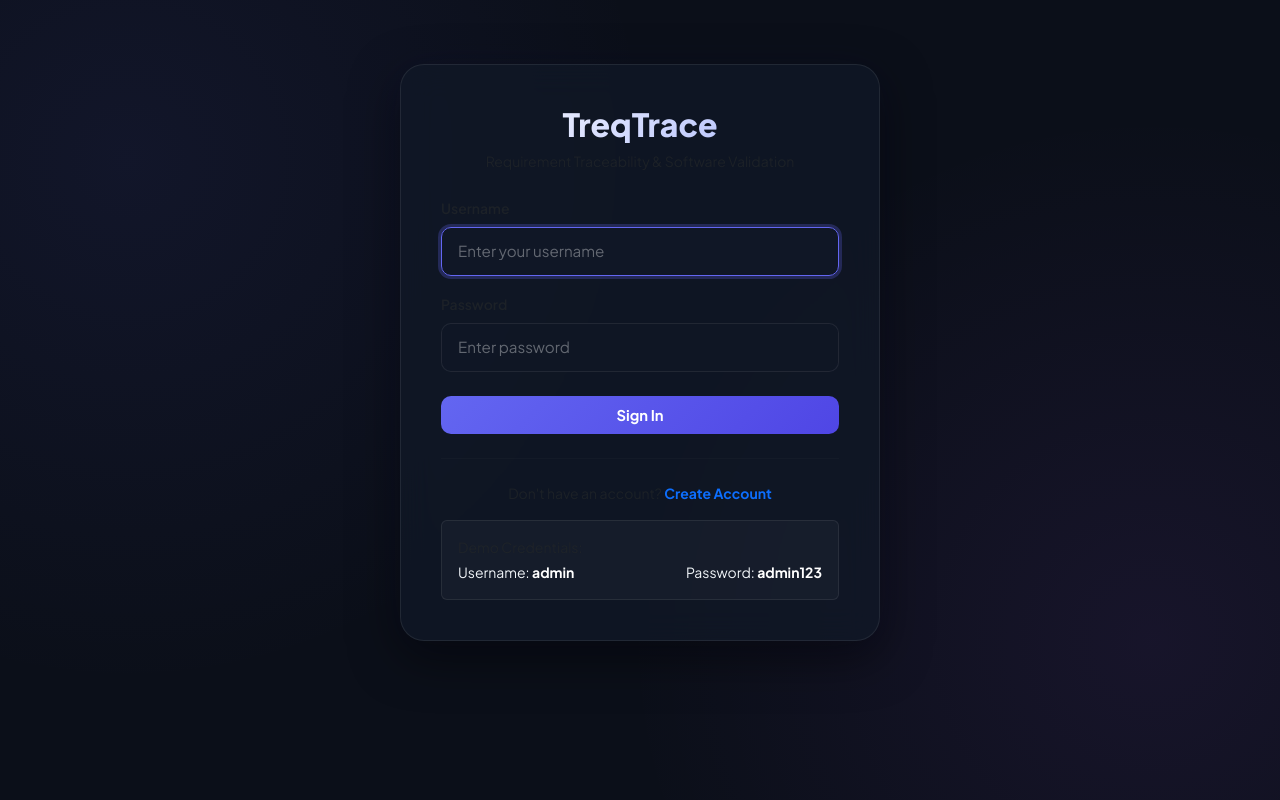
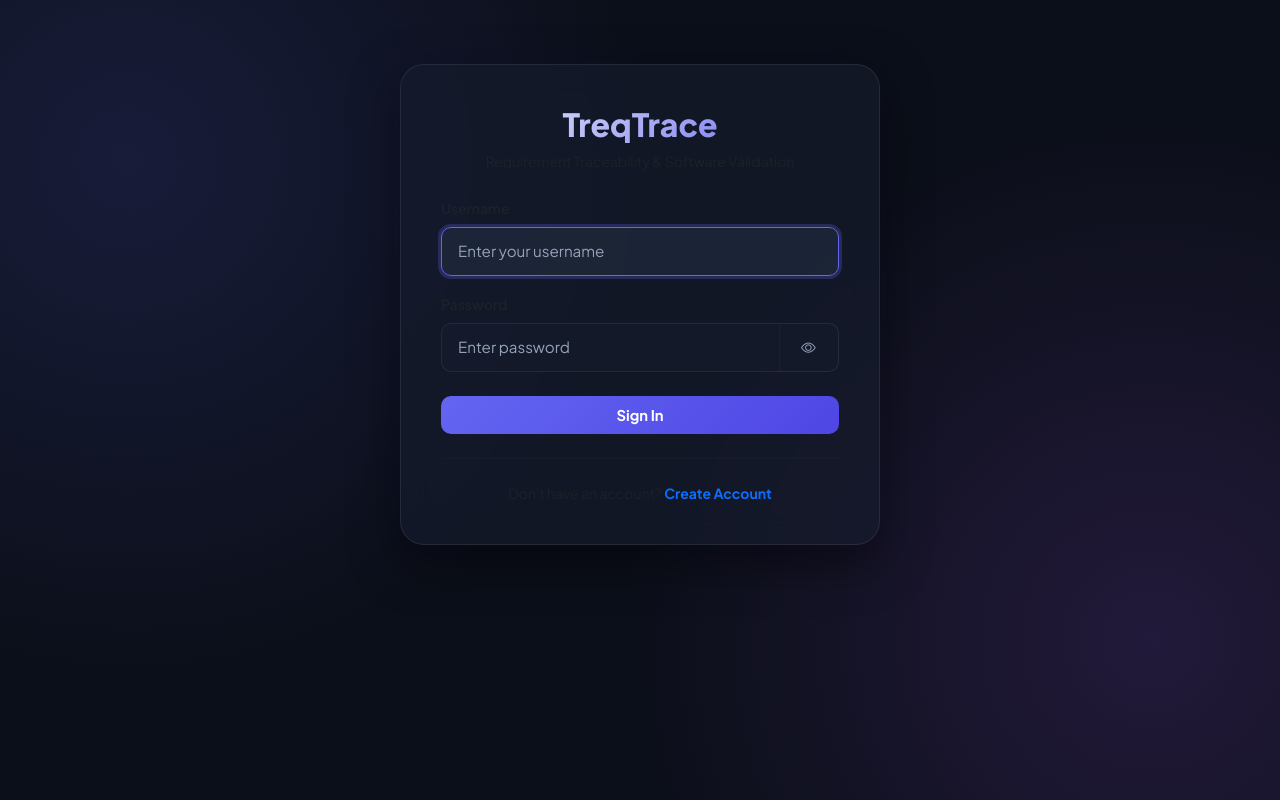
Before and after one commit to tolu3025/Treqtrace, a Flask app: page /login in a window 1280 px wide. Run offline with Flask 3, Linux system fonts and the light colour scheme.

Commit message:
feat: light/dark theme toggle, password visibility toggle, login UI cleanup

```diff
--- a/static/css/style.css
+++ b/static/css/style.css
@@ -1,12 +1,58 @@
 /* ==========================================================================
-   TreqTrace - Premium Design System (Modern Glassmorphic Slate & Indigo)
+   TreqTrace - Premium Design System (Themeable Glassmorphic Slate & Indigo)
    Author: Oluwagbemiga Opemipo Stephen
    ========================================================================== */
 
 @import url('https://fonts.googleapis.com/css2?family=Plus+Jakarta+Sans:wght@400;500;600;700;800&family=Inter:wght@300;400;500;600;700&display=swap');
 
 :root {
-    /* Palette */
+    /* Light Mode Palette (Default) */
+    --bg-primary: #f8fafc;
+    --bg-secondary: #f1f5f9;
+    --bg-surface: rgba(255, 255, 255, 0.75);
+    --bg-surface-hover: rgba(248, 250, 252, 0.9);
+
+    --primary: #4f46e5;
+    --primary-hover: #4338ca;
+    --primary-light: rgba(79, 70, 229, 0.08);
+    --primary-glow: rgba(79, 70, 229, 0.2);
+
+    --accent: #7c3aed;
+    --accent-light: rgba(124, 58, 237, 0.08);
+
+    --text-main: #0f172a;
+    --text-muted: #64748b;
+    --text-inverse: #ffffff;
+
+    --border: rgba(0, 0, 0, 0.08);
+    --border-hover: rgba(79, 70, 229, 0.25);
+
+    /* Vibrant Status Colors */
+    --success: #10b981;
+    --success-light: rgba(16, 185, 129, 0.1);
+    --danger: #ef4444;
+    --danger-light: rgba(239, 68, 68, 0.1);
+    --warning: #f59e0b;
+    --warning-light: rgba(245, 158, 11, 0.1);
+    --info: #06b6d4;
+    --info-light: rgba(6, 182, 212, 0.1);
+
+    /* Shadows & Effects */
+    --shadow-sm: 0 1px 3px rgba(0, 0, 0, 0.05);
+    --shadow-md: 0 4px 12px rgba(0, 0, 0, 0.05);
+    --shadow-lg: 0 12px 32px rgba(0, 0, 0, 0.08);
+    --shadow-glow: 0 0 15px var(--primary-glow);
+
+    --radius-sm: 10px;
+    --radius-md: 16px;
+    --radius-lg: 24px;
+    --radius-full: 9999px;
+
+    --backdrop-blur: blur(16px);
+}
+
+body.dark-theme {
+    /* Dark Mode Palette */
     --bg-primary: #0b0f19;
     --bg-secondary: #111827;
     --bg-surface: rgba(22, 28, 45, 0.7);
@@ -22,12 +68,11 @@
 
     --text-main: #f1f5f9;
     --text-muted: #94a3b8;
-    --text-dark: #0f172a;
+    --text-inverse: #0f172a;
 
     --border: rgba(255, 255, 255, 0.08);
     --border-hover: rgba(99, 102, 241, 0.3);
 
-    /* Vibrant Status Colors */
     --success: #10b981;
     --success-light: rgba(16, 185, 129, 0.15);
     --danger: #ef4444;
@@ -337,9 +376,9 @@ body {
 
 /* Form Controls */
 .form-control, .form-select {
-    background-color: rgba(17, 24, 39, 0.6);
+    background-color: var(--bg-surface);
     border: 1px solid var(--border);
-    color: #ffffff;
+    color: var(--text-main);
     border-radius: var(--radius-sm);
     padding: 0.75rem 1rem;
     font-size: 0.95rem;
@@ -347,14 +386,34 @@ body {
 }
 
 .form-control:focus, .form-select:focus {
-    background-color: rgba(17, 24, 39, 0.9);
+    background-color: var(--bg-surface-hover);
     border-color: var(--primary);
     box-shadow: 0 0 0 3px rgba(99, 102, 241, 0.25);
-    color: #ffffff;
+    color: var(--text-main);
 }
 
 .form-control::placeholder {
-    color: rgba(255, 255, 255, 0.35);
+    color: var(--text-muted);
+}
+
+/* Input group styling for password eye toggle */
+.input-group .form-control {
+    border-top-right-radius: 0;
+    border-bottom-right-radius: 0;
+}
+
+.input-group .password-toggle-btn {
+    border-top-left-radius: 0;
+    border-bottom-left-radius: 0;
+    border: 1px solid var(--border);
+    border-left: none;
+    background-color: var(--bg-surface);
+    color: var(--text-muted);
+}
+
+.input-group .password-toggle-btn:hover {
+    background-color: var(--bg-surface-hover);
+    color: var(--text-main);
 }
 
 /* Breadcrumb */
@@ -390,7 +449,7 @@ body {
     margin: 4rem auto;
     padding: 2.5rem;
     border-radius: var(--radius-lg);
-    background: rgba(17, 24, 39, 0.75);
+    background: var(--bg-surface);
     backdrop-filter: var(--backdrop-blur);
     -webkit-backdrop-filter: var(--backdrop-blur);
     border: 1px solid var(--border);
@@ -400,7 +459,7 @@ body {
 .auth-title {
     font-weight: 800;
     font-size: 2rem;
-    background: linear-gradient(135deg, #ffffff 0%, #a5b4fc 100%);
+    background: linear-gradient(135deg, var(--text-main) 0%, var(--primary) 100%);
     -webkit-background-clip: text;
     -webkit-text-fill-color: transparent;
     margin-bottom: 0.5rem;
--- a/static/js/app.js
+++ b/static/js/app.js
@@ -1,12 +1,72 @@
 /* TreqTrace - Application JavaScript */
 
 document.addEventListener('DOMContentLoaded', function() {
+    // Theme Management
+    const themeToggle = document.getElementById('themeToggleBtn');
+
+    // Check local storage or system preference
+    const savedTheme = localStorage.getItem('theme');
+    if (savedTheme === 'dark') {
+        document.body.classList.add('dark-theme');
+        updateThemeToggleIcon(true);
+    } else if (savedTheme === 'light') {
+        document.body.classList.remove('dark-theme');
+        updateThemeToggleIcon(false);
+    } else {
+        // Default to dark theme if not set
+        document.body.classList.add('dark-theme');
+        updateThemeToggleIcon(true);
+    }
+
+    if (themeToggle) {
+        themeToggle.addEventListener('click', () => {
+            const isDark = document.body.classList.toggle('dark-theme');
+            localStorage.setItem('theme', isDark ? 'dark' : 'light');
+            updateThemeToggleIcon(isDark);
+
+            // Re-render chart if it exists to match theme border colors
+            if (window.validationChartInstance) {
+                window.validationChartInstance.options.datasets[0].borderColor = isDark ? '#111827' : '#ffffff';
+                window.validationChartInstance.options.plugins.legend.labels.color = isDark ? '#94a3b8' : '#64748b';
+                window.validationChartInstance.update();
+            }
+        });
+    }
+
+    function updateThemeToggleIcon(isDark) {
+        if (!themeToggle) return;
+        const icon = themeToggle.querySelector('i');
+        if (isDark) {
+            icon.className = 'bi bi-sun-fill';
+        } else {
+            icon.className = 'bi bi-moon-fill';
+        }
+    }
+
+    // Password Visibility Toggle
+    document.querySelectorAll('.password-toggle-btn').forEach(btn => {
+        btn.addEventListener('click', function() {
+            const container = this.closest('.input-group');
+            const input = container.querySelector('input');
+            const icon = this.querySelector('i');
+            if (input.type === 'password') {
+                input.type = 'text';
+                icon.classList.remove('bi-eye');
+                icon.classList.add('bi-eye-slash');
+            } else {
+                input.type = 'password';
+                icon.classList.remove('bi-eye-slash');
+                icon.classList.add('bi-eye');
+            }
+        });
+    });
+
     // Auto-dismiss alerts after 5 seconds
     const alerts = document.querySelectorAll('.alert');
     alerts.forEach(alert => {
         setTimeout(() => {
             const bsAlert = bootstrap.Alert.getOrCreateInstance(alert);
-            bsAlert.close();
+            if (bsAlert) bsAlert.close();
         }, 5000);
     });
 
--- a/templates/base.html
+++ b/templates/base.html
@@ -8,6 +8,12 @@
     <link rel="stylesheet" href="https://cdn.jsdelivr.net/npm/bootstrap-icons@1.11.3/font/bootstrap-icons.min.css">
     <link rel="stylesheet" href="{{ url_for('static', filename='css/style.css') }}">
     {% block extra_css %}{% endblock %}
+    <script>
+        if (localStorage.getItem('theme') === 'dark' || (!('theme' in localStorage) && window.matchMedia('(prefers-color-scheme: dark)').matches)) {
+            document.documentElement.classList.add('dark-theme');
+            document.write('<style>body { background-color: #0b0f19; color: #f1f5f9; }</style>');
+        }
+    </script>
 </head>
 <body>
     {% if current_user.is_authenticated %}
@@ -35,6 +41,11 @@
                         </a>
                     </li>
                     {% endif %}
+                    <li class="nav-item">
+                        <button class="theme-toggle-nav-btn me-2" id="themeToggleBtn" type="button" title="Toggle Theme">
+                            <i class="bi bi-sun-fill"></i>
+                        </button>
+                    </li>
                     <li class="nav-item dropdown">
                         <a class="nav-link dropdown-toggle d-flex align-items-center gap-2 py-1 px-3 bg-white bg-opacity-10 rounded-pill" href="#" data-bs-toggle="dropdown" aria-expanded="false">
                             <i class="bi bi-person-circle fs-5 text-indigo"></i>
--- a/templates/login.html
+++ b/templates/login.html
@@ -13,7 +13,12 @@
         </div>
         <div class="mb-4">
             <label class="form-label fw-semibold small text-muted">Password</label>
-            <input type="password" name="password" class="form-control" placeholder="Enter password" required>
+            <div class="input-group">
+                <input type="password" name="password" class="form-control" placeholder="Enter password" required>
+                <button class="btn password-toggle-btn" type="button" title="Toggle Password Visibility">
+                    <i class="bi bi-eye"></i>
+                </button>
+            </div>
         </div>
         <button type="submit" class="btn btn-primary w-100 py-2 fw-bold">
             Sign In
@@ -21,14 +26,7 @@
     </form>
     <hr class="my-4" style="border-color: var(--border);">
     <div class="text-center">
-        <p class="mb-3 text-muted small">Don't have an account? <a href="{{ url_for('register') }}" class="fw-bold text-primary text-decoration-none">Create Account</a></p>
-        <div class="p-3 rounded small text-start" style="background: rgba(255, 255, 255, 0.03); border: 1px solid var(--border);">
-            <span class="text-muted">Demo Credentials:</span>
-            <div class="d-flex justify-content-between mt-1">
-                <span>Username: <strong class="text-white">admin</strong></span>
-                <span>Password: <strong class="text-white">admin123</strong></span>
-            </div>
-        </div>
+        <p class="mb-0 text-muted small">Don't have an account? <a href="{{ url_for('register') }}" class="fw-bold text-primary text-decoration-none">Create Account</a></p>
     </div>
 </div>
 {% endblock %}
```
Also changed, not shown: other parts of static/css/style.css (+37 -23 lines), templates/register.html (+6 -1 lines).
